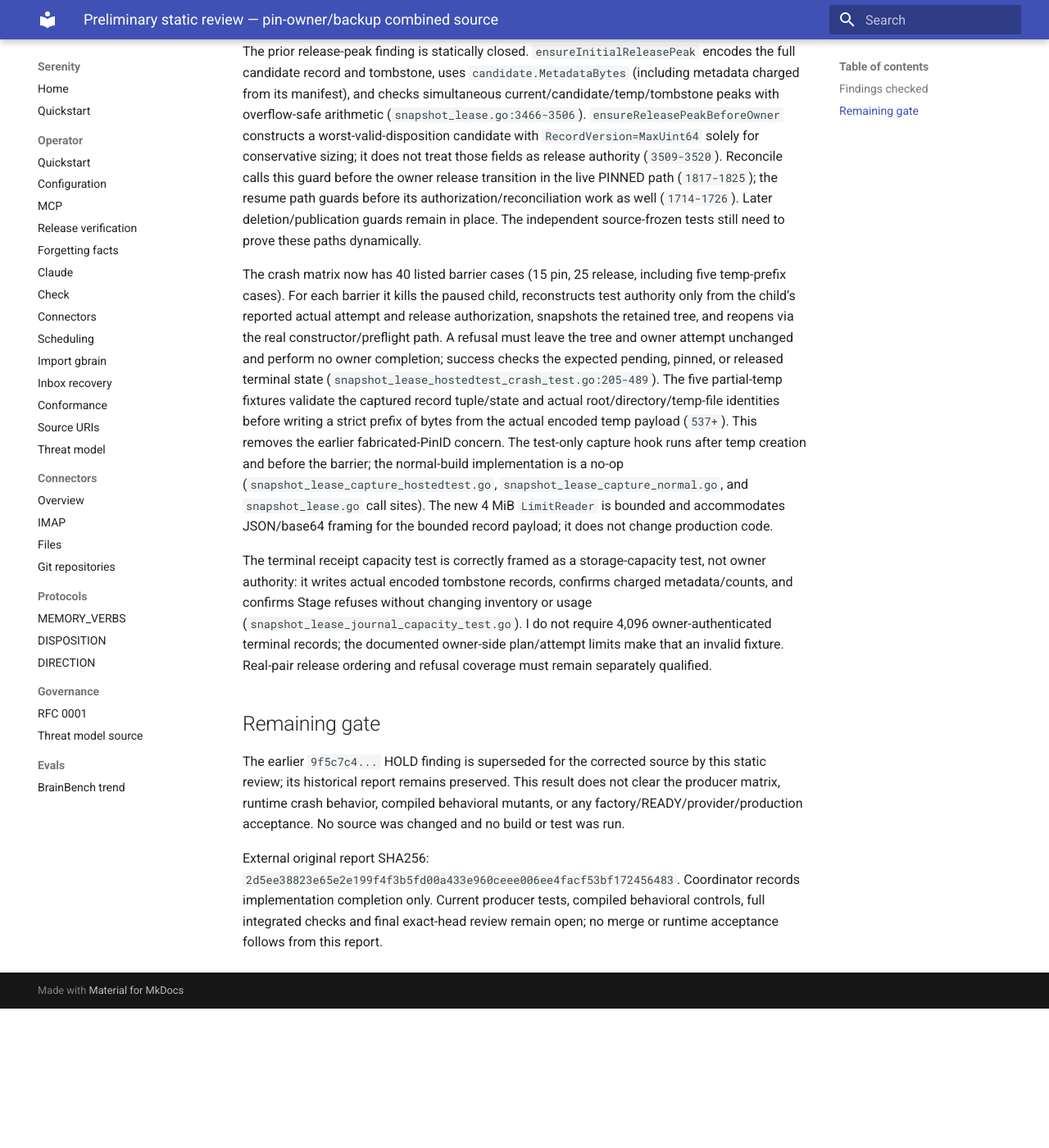
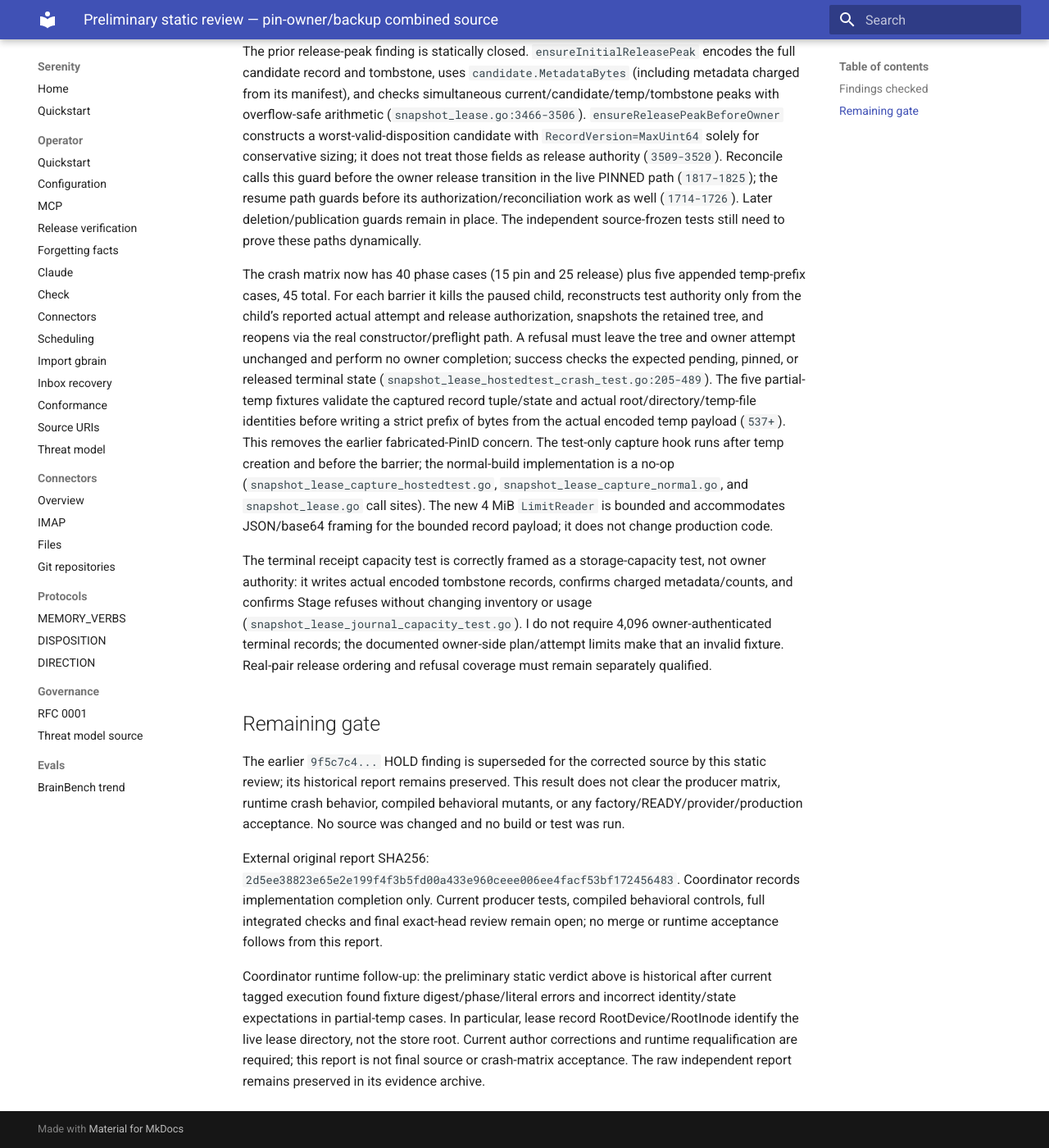
Before and after one commit to sirerun/serenity, an MkDocs documentation site: the page built from docs/plans/recovery-pin-owner-producer-preliminary-review-2026-10-03.md, in a window 1280 px wide and 1400 px high, scrolled down 617 px. Shown: the whole window at 82% size. Built offline with MkDocs 1.6.1 and Material for MkDocs 9.7.7, drawn with Linux system fonts in a browser that asks for light colours; before the commit the page ends 1847 px from its top, so only the background shows below that.

Commit message:
Correct crash case count and record runtime fixture findings

```diff
--- a/docs/plans/recovery-pin-owner-producer-preliminary-review-2026-10-03.md
+++ b/docs/plans/recovery-pin-owner-producer-preliminary-review-2026-10-03.md
@@ -12,7 +12,7 @@ Verdict: **narrow static CLEAR for the corrected release-capacity and crash-fixt
 
 The prior release-peak finding is statically closed. `ensureInitialReleasePeak` encodes the full candidate record and tombstone, uses `candidate.MetadataBytes` (including metadata charged from its manifest), and checks simultaneous current/candidate/temp/tombstone peaks with overflow-safe arithmetic (`snapshot_lease.go:3466-3506`). `ensureReleasePeakBeforeOwner` constructs a worst-valid-disposition candidate with `RecordVersion=MaxUint64` solely for conservative sizing; it does not treat those fields as release authority (`3509-3520`). Reconcile calls this guard before the owner release transition in the live PINNED path (`1817-1825`); the resume path guards before its authorization/reconciliation work as well (`1714-1726`). Later deletion/publication guards remain in place. The independent source-frozen tests still need to prove these paths dynamically.
 
-The crash matrix now has 40 listed barrier cases (15 pin, 25 release, including five temp-prefix cases). For each barrier it kills the paused child, reconstructs test authority only from the child’s reported actual attempt and release authorization, snapshots the retained tree, and reopens via the real constructor/preflight path. A refusal must leave the tree and owner attempt unchanged and perform no owner completion; success checks the expected pending, pinned, or released terminal state (`snapshot_lease_hostedtest_crash_test.go:205-489`). The five partial-temp fixtures validate the captured record tuple/state and actual root/directory/temp-file identities before writing a strict prefix of bytes from the actual encoded temp payload (`537+`). This removes the earlier fabricated-PinID concern. The test-only capture hook runs after temp creation and before the barrier; the normal-build implementation is a no-op (`snapshot_lease_capture_hostedtest.go`, `snapshot_lease_capture_normal.go`, and `snapshot_lease.go` call sites). The new 4 MiB `LimitReader` is bounded and accommodates JSON/base64 framing for the bounded record payload; it does not change production code.
+The crash matrix now has 40 phase cases (15 pin and 25 release) plus five appended temp-prefix cases, 45 total. For each barrier it kills the paused child, reconstructs test authority only from the child’s reported actual attempt and release authorization, snapshots the retained tree, and reopens via the real constructor/preflight path. A refusal must leave the tree and owner attempt unchanged and perform no owner completion; success checks the expected pending, pinned, or released terminal state (`snapshot_lease_hostedtest_crash_test.go:205-489`). The five partial-temp fixtures validate the captured record tuple/state and actual root/directory/temp-file identities before writing a strict prefix of bytes from the actual encoded temp payload (`537+`). This removes the earlier fabricated-PinID concern. The test-only capture hook runs after temp creation and before the barrier; the normal-build implementation is a no-op (`snapshot_lease_capture_hostedtest.go`, `snapshot_lease_capture_normal.go`, and `snapshot_lease.go` call sites). The new 4 MiB `LimitReader` is bounded and accommodates JSON/base64 framing for the bounded record payload; it does not change production code.
 
 The terminal receipt capacity test is correctly framed as a storage-capacity test, not owner authority: it writes actual encoded tombstone records, confirms charged metadata/counts, and confirms Stage refuses without changing inventory or usage (`snapshot_lease_journal_capacity_test.go`). I do not require 4,096 owner-authenticated terminal records; the documented owner-side plan/attempt limits make that an invalid fixture. Real-pair release ordering and refusal coverage must remain separately qualified.
 
@@ -21,3 +21,5 @@ The terminal receipt capacity test is correctly framed as a storage-capacity tes
 The earlier `9f5c7c4...` HOLD finding is superseded for the corrected source by this static review; its historical report remains preserved. This result does not clear the producer matrix, runtime crash behavior, compiled behavioral mutants, or any factory/READY/provider/production acceptance. No source was changed and no build or test was run.
 
 External original report SHA256: `2d5ee38823e65e2e199f4f3b5fd00a433e960ceee006ee4facf53bf172456483`. Coordinator records implementation completion only. Current producer tests, compiled behavioral controls, full integrated checks and final exact-head review remain open; no merge or runtime acceptance follows from this report.
+
+Coordinator runtime follow-up: the preliminary static verdict above is historical after current tagged execution found fixture digest/phase/literal errors and incorrect identity/state expectations in partial-temp cases. In particular, lease record RootDevice/RootInode identify the live lease directory, not the store root. Current author corrections and runtime requalification are required; this report is not final source or crash-matrix acceptance. The raw independent report remains preserved in its evidence archive.
```
